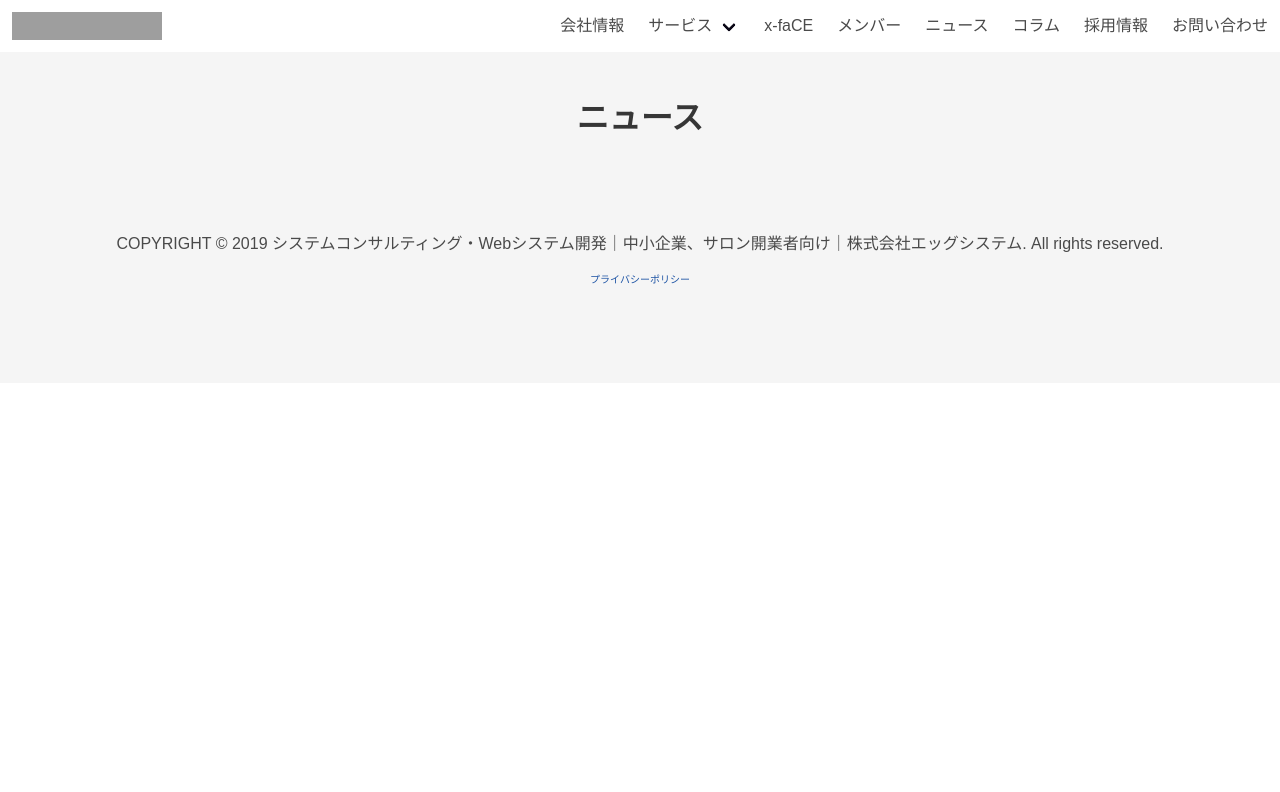
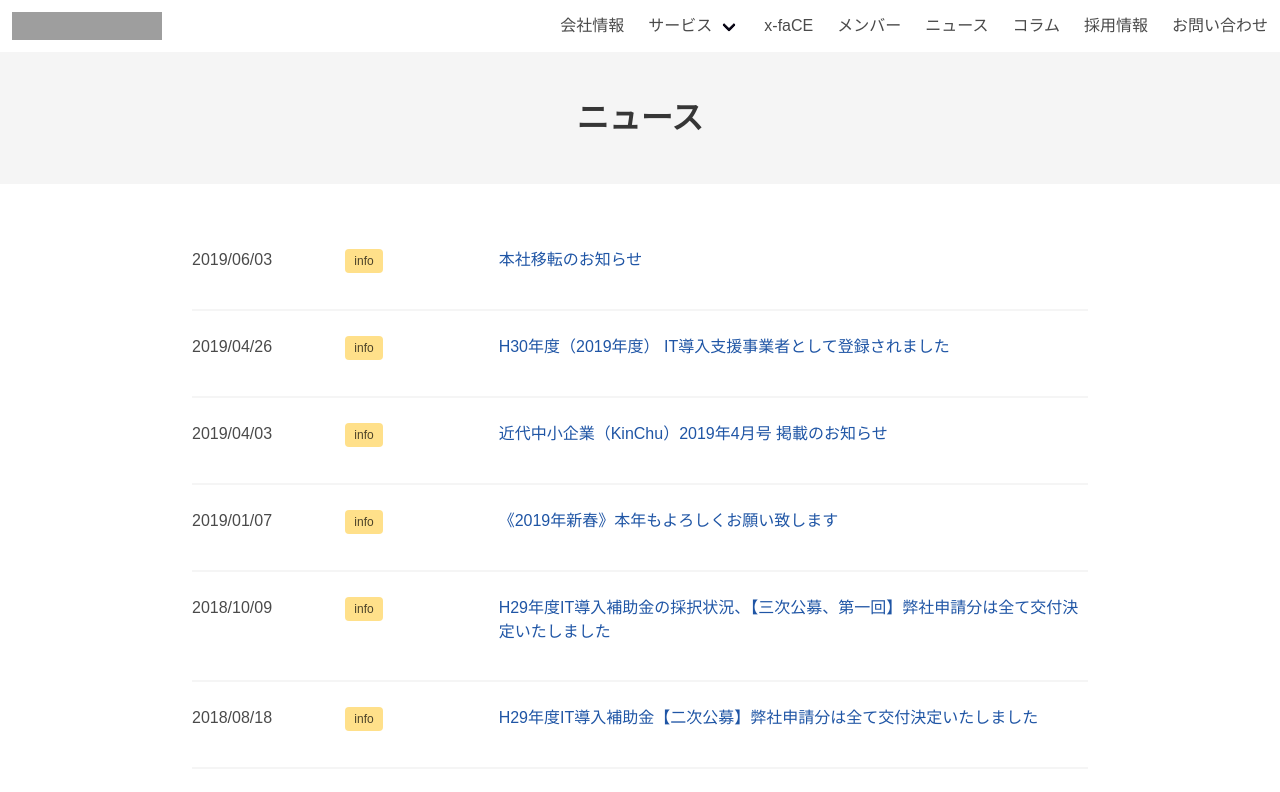
Before and after one commit to egg-system/corporate-site, a Nuxt app: page /news in a window 1280 px wide. Shown: the top 792 px of the page. Built offline with nearby package versions, Linux system fonts and the light colour scheme; grey boxes are pictures that could not be loaded.

Commit message:
news一覧ページ作成

```diff
--- a/pages/news/index.vue
+++ b/pages/news/index.vue
@@ -1,18 +1,96 @@
 <template>
   <div>
     <the-hero-title main-text="ニュース" />
+    <div class="news">
+      <the-news-list :news="news"/>
+    </div>
   </div>
 </template>
 
 <script>
 import TheHeroTitle from '~/components/pages/common/TheHeroTitle.vue'
+import TheNewsList from '~/components/pages/common/TheNewsList.vue'
 
 export default {
   components: {
-    TheHeroTitle
-  }
+    TheHeroTitle,
+    TheNewsList
+  },
+  data: () => ({
+    news: [
+      {
+        title: '本社移転のお知らせ',
+        date: '2019/06/03',
+        label: 'info',
+        url: '/news/aaa'
+      },
+      {
+        title: 'H30年度（2019年度） IT導入支援事業者として登録されました',
+        date: '2019/04/26',
+        label: 'info',
+        url: '/news/aaa'
+      },
+      {
+        title: '近代中小企業（KinChu）2019年4月号 掲載のお知らせ',
+        date: '2019/04/03',
+        label: 'info',
+        url: '/news/aaa'
+      },
+      {
+        title: '《2019年新春》本年もよろしくお願い致します',
+        date: '2019/01/07',
+        label: 'info',
+        url: '/news/aaa'
+      },
+      {
+        title:
+          'H29年度IT導入補助金の採択状況、【三次公募、第一回】弊社申請分は全て交付決定いたしました',
+        date: '2018/10/09',
+        label: 'info',
+        url: '/news/aaa'
+      },
+      {
+        title:
+          'H29年度IT導入補助金【二次公募】弊社申請分は全て交付決定いたしました',
+        date: '2018/08/18',
+        label: 'info',
+        url: '/news/aaa'
+      },
+      {
+        title:
+          'H29年度IT導入補助金【一次公募】弊社申請分は全て交付決定いたしました',
+        date: '2018/06/15',
+        label: 'info',
+        url: '/news/aaa'
+      },
+      {
+        title: 'ホームページをリニューアルいたしました',
+        date: '2018/06/04',
+        label: 'info',
+        url: '/news/aaa'
+      },
+      {
+        title: 'H29年度 IT導入支援事業者として登録されました',
+        date: '2018/05/11',
+        label: 'info',
+        url: '/news/aaa'
+      }
+    ]
+  })
 }
 </script>
 
 <style lang="scss" scoped>
+.news {
+  width: 70%;
+  margin: 0 auto;
+  margin-top: 5%;
+  margin-bottom: 5%;
+}
+// スマホ版
+@media screen and (max-width: 400px) {
+  .news {
+    width: 90%;
+  }
+}
 </style>
```
